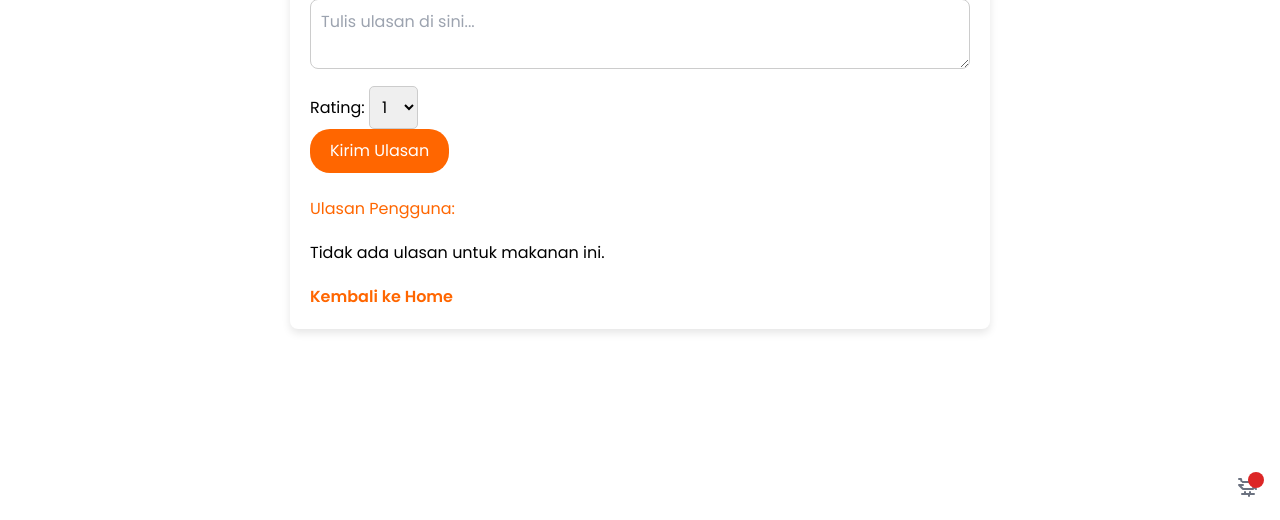
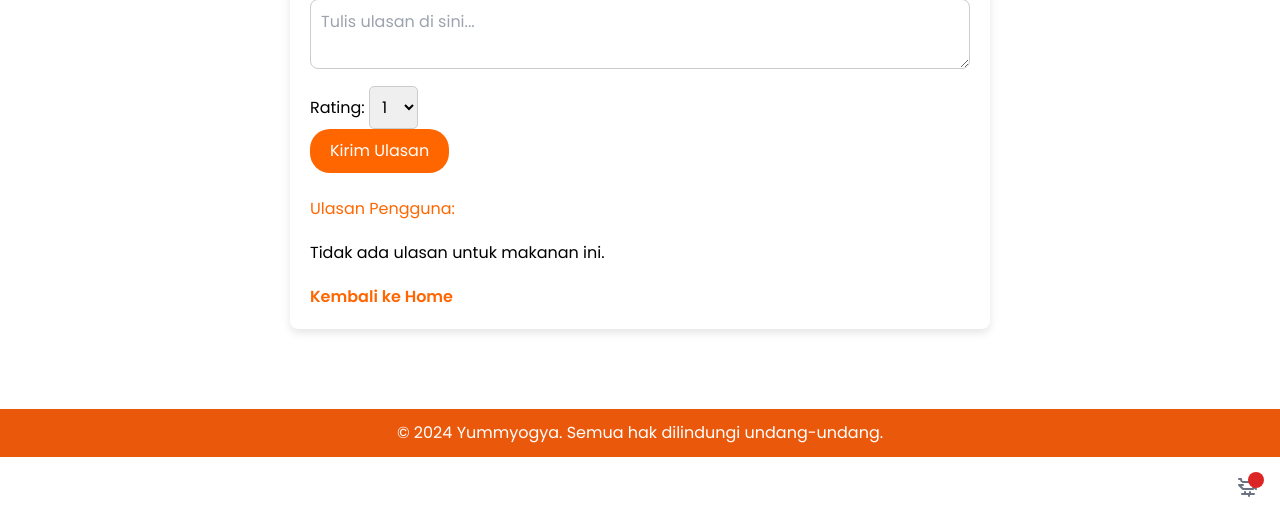
Before and after one commit to yummyogya/yummyogya, a Django app: template details/templates/food_detail.html in a window 1280 px wide. Shown: the part 280-800 px from the top of the page. Run offline with Django 5.2, Linux system fonts and the light colour scheme; the template is opened without the code that fills it, so the values that code supplies are empty; some libraries are stand-ins or nearby versions.

Commit message:
update ui/ux details yg ketiga kali

```diff
--- a/details/templates/food_detail.html
+++ b/details/templates/food_detail.html
@@ -44,6 +44,10 @@
     <a href="{% url 'main:show_main' %}" style="display: inline-block; margin-top: 20px; color: #FF6600; text-decoration: none; font-weight: bold;">Kembali ke Home</a>
 </div>
 
+<footer class="bg-orange-600 text-white text-center py-3">
+    <p>&copy; 2024 Yummyogya. Semua hak dilindungi undang-undang.</p>
+</footer>
+
 <script>
 function submitReview(foodId) {
     const rating = document.getElementById('rating').value;
```
